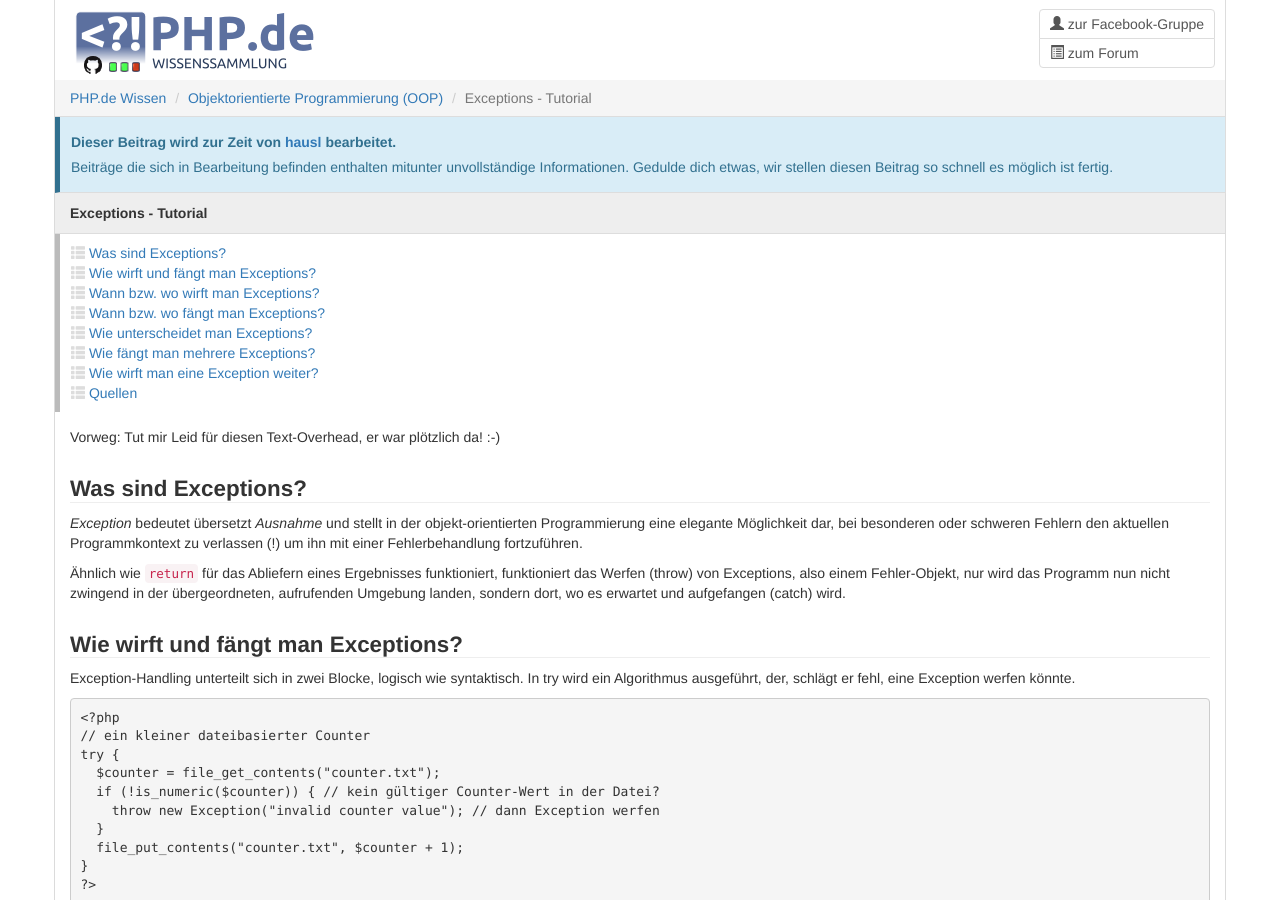
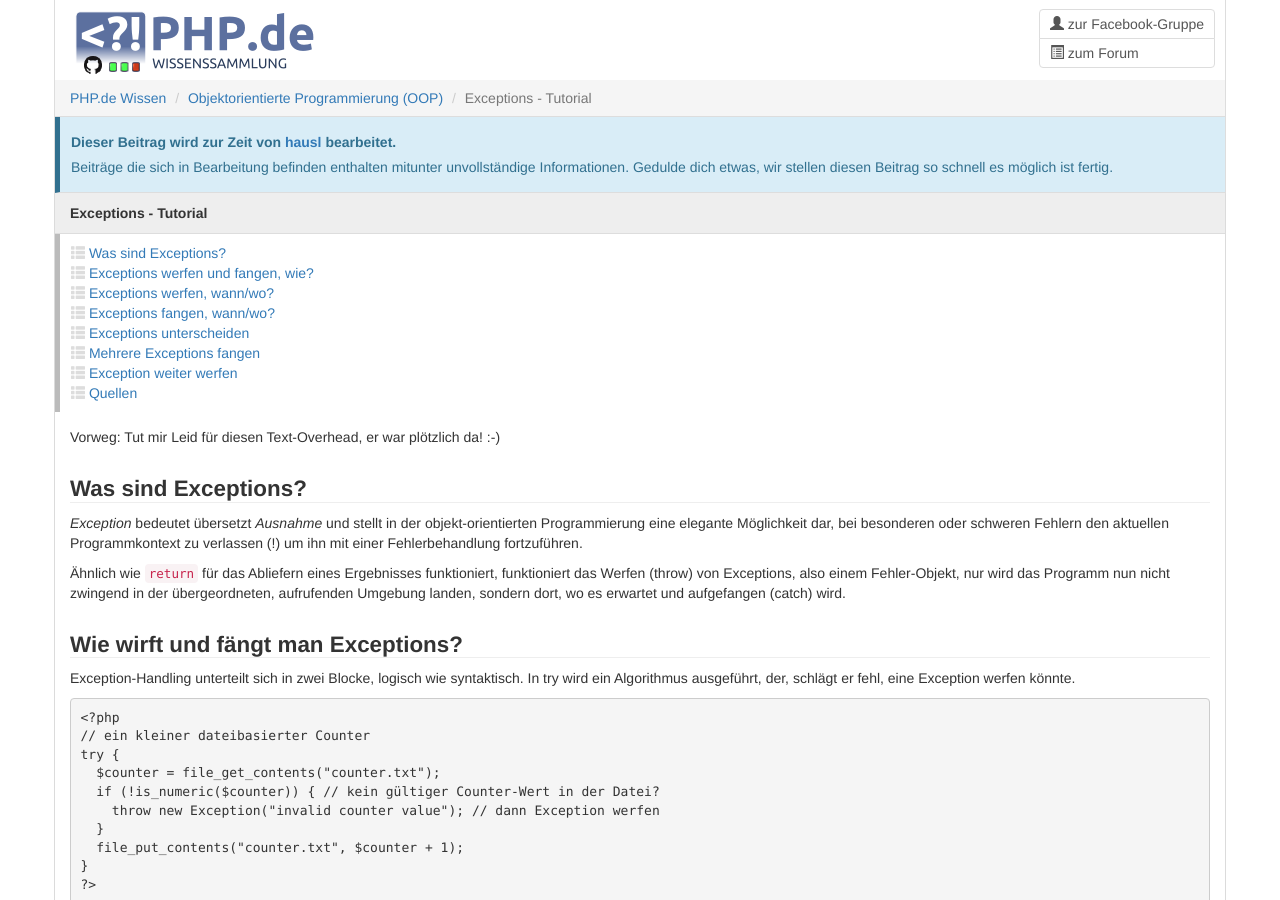
Before and after one commit to php-de/php-de.github.io, a Jekyll site: the page built from oop/exceptions.md, in a window 1280 px wide and 900 px high. Built offline with Jekyll 4.4.1, drawn with Linux system fonts in a browser that asks for light colours; nearby versions of some CDN libraries; some of the changed text lies outside the part shown.

Commit message:
Update exceptions.md

```diff
--- a/oop/exceptions.md
+++ b/oop/exceptions.md
@@ -16,27 +16,27 @@ inhalt:
         anchor: was-sind-exceptions
         simple: ""
 
-    -   name: "Wie wirft und fängt man Exceptions?"
+    -   name: "Exceptions werfen und fangen, wie?"
         anchor: wie-wirft-und-fngt-man-exceptions
         simple: ""
 
-    -   name: "Wann bzw. wo wirft man Exceptions?"
+    -   name: "Exceptions werfen, wann/wo?"
         anchor: wann-bzw-wo-wirft-man-exceptions
         simple: ""
 
-    -   name: "Wann bzw. wo fängt man Exceptions?"
+    -   name: "Exceptions fangen, wann/wo?"
         anchor: wann-bzw-wo-fngt-man-exceptions
         simple: ""
 
-    -   name: "Wie unterscheidet man Exceptions?"
+    -   name: "Exceptions unterscheiden"
         anchor: wie-unterscheidet-man-exceptions
         simple: ""
 
-    -   name: "Wie fängt man mehrere Exceptions?"
+    -   name: "Mehrere Exceptions fangen"
         anchor: wie-fngt-man-mehrere-exceptions
         simple: ""
 
-    -   name: "Wie wirft man eine Exception weiter?"
+    -   name: "Exception weiter werfen"
         anchor: wie-wirft-man-eine-exception-weiter
         simple: ""
 
@@ -408,4 +408,4 @@ Danke für eure Aufmerksamkeit!
 
 ### Quellen
 
-Link zum Originalbeitrag im php.de Forum: http://www.php.de/tutorials/45124-php-exceptions-teil-1-a.html
+[Link zum Originalbeitrag im php.de Forum](http://www.php.de/tutorials/45124-php-exceptions-teil-1-a.html)
```
